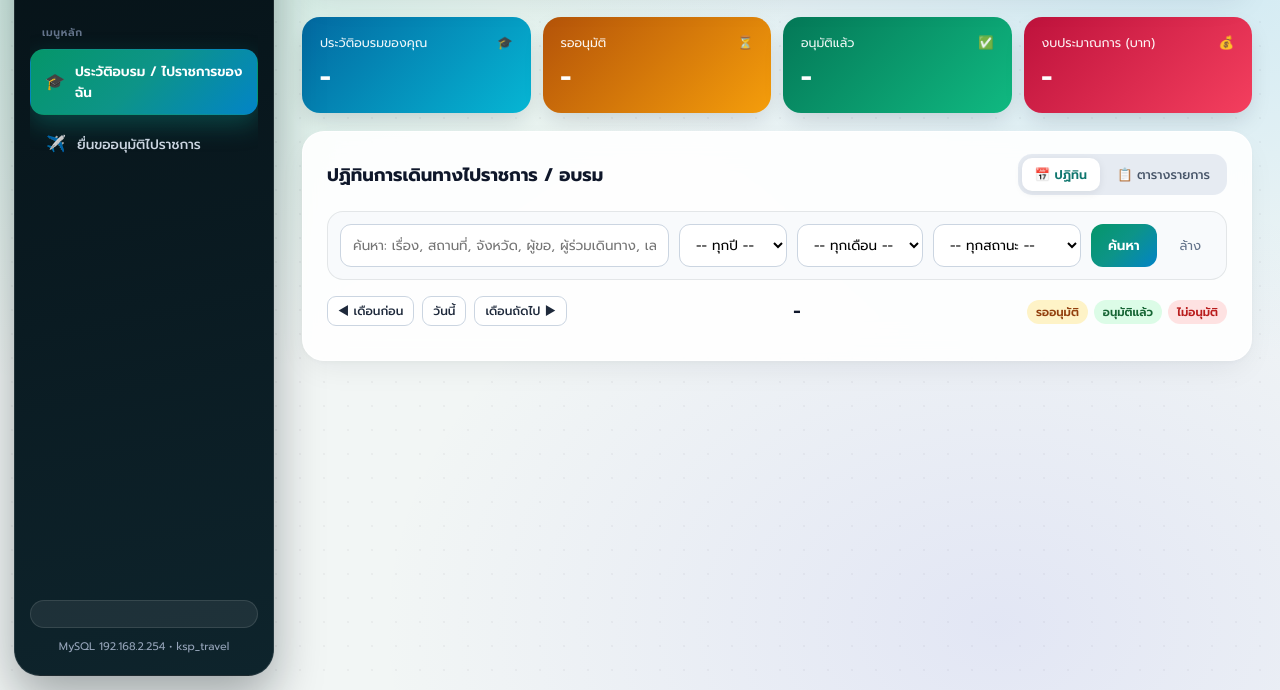
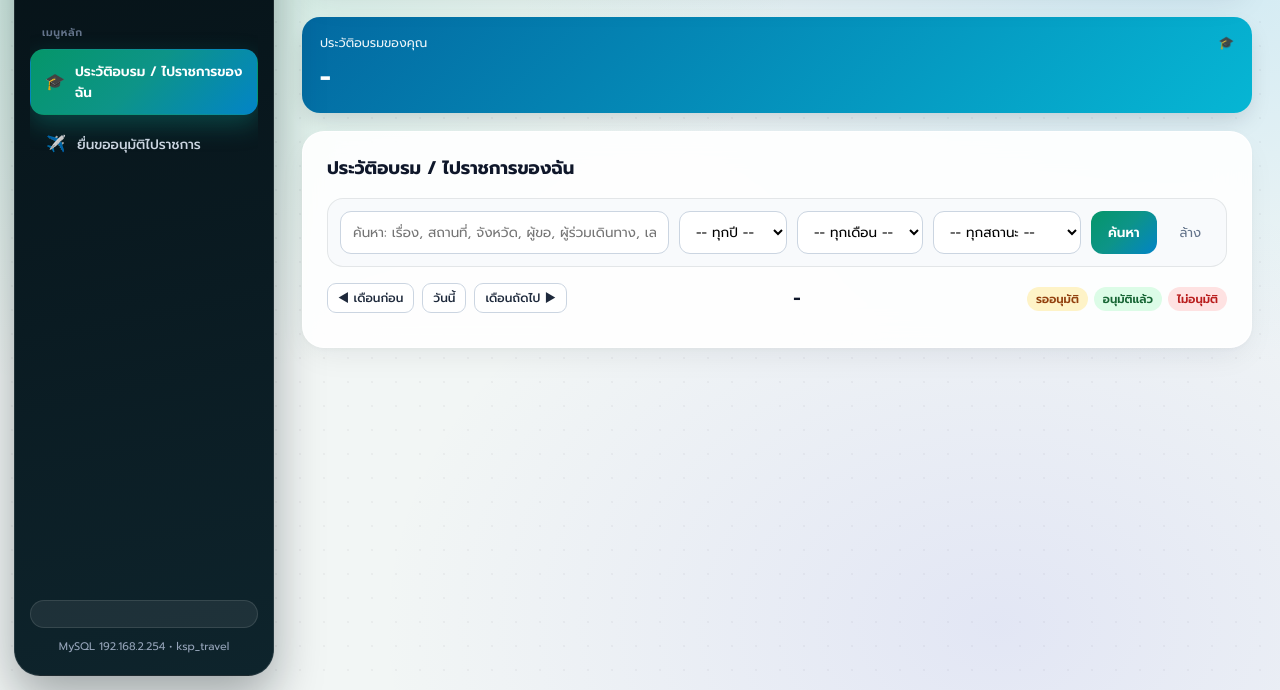
Before and after one commit to playparadachflook-hash/ksp-travel-system, a website: page public/index.html in a window 1280 px wide. Shown: the part 110-800 px from the top of the page. Drawn offline with Linux system fonts and the light colour scheme; no server answers.

Commit message:
Hide calendar toggle and admin KPI tiles for regular users

```diff
--- a/public/index.html
+++ b/public/index.html
@@ -69,15 +69,15 @@
           <span class="kpi-cap"><span>ประวัติอบรมของคุณ</span><span>🎓</span></span>
           <strong id="statMine">-</strong>
         </div>
-        <div class="kpi-tile kpi-amber" onclick="filterByStatus(0)" style="cursor:pointer;">
+        <div class="kpi-tile kpi-amber admin-only hidden" onclick="filterByStatus(0)" style="cursor:pointer;">
           <span class="kpi-cap"><span>รออนุมัติ</span><span>⏳</span></span>
           <strong id="statPending">-</strong>
         </div>
-        <div class="kpi-tile kpi-emerald" onclick="filterByStatus(1)" style="cursor:pointer;">
+        <div class="kpi-tile kpi-emerald admin-only hidden" onclick="filterByStatus(1)" style="cursor:pointer;">
           <span class="kpi-cap"><span>อนุมัติแล้ว</span><span>✅</span></span>
           <strong id="statApproved">-</strong>
         </div>
-        <div class="kpi-tile kpi-rose">
+        <div class="kpi-tile kpi-rose admin-only hidden">
           <span class="kpi-cap"><span>งบประมาณการ (บาท)</span><span>💰</span></span>
           <strong id="statBudget">-</strong>
         </div>
@@ -87,8 +87,8 @@
       <section id="view-list" class="tab-view">
         <div class="glass-panel">
           <div class="panel-head">
-            <h2 id="listTitle">ปฏิทินการเดินทางไปราชการ / อบรม</h2>
-            <div class="seg-toggle no-print" style="margin-bottom:0;">
+            <h2 id="listTitle">ประวัติอบรม / ไปราชการของฉัน</h2>
+            <div class="seg-toggle no-print admin-only hidden" style="margin-bottom:0;">
               <button class="seg-btn active" id="btnViewCal" onclick="setViewMode('calendar')">📅 ปฏิทิน</button>
               <button class="seg-btn" id="btnViewTable" onclick="setViewMode('table')">📋 ตารางรายการ</button>
             </div>
```
